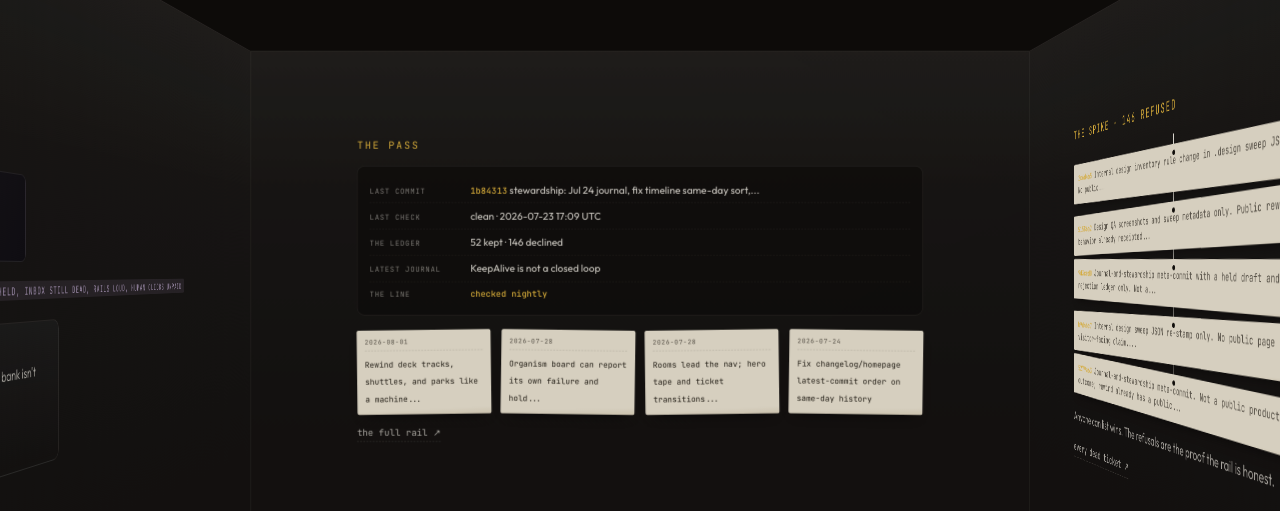
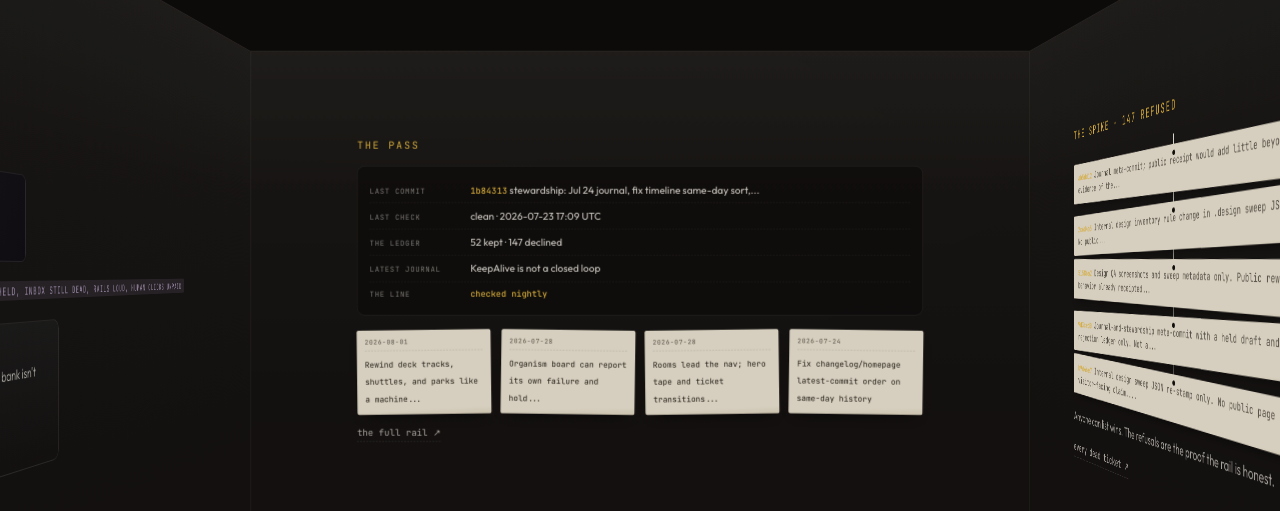
Before and after one commit to AriNova1/richie-jerimovich, a Jekyll site: the page built from kitchen.md, in a window 1280 px wide and 900 px high. Shown: the part 171-682 px from the top of the window. Built offline with Jekyll 4.4.1, drawn with Linux system fonts in a browser that asks for light colours; comment, search, counter and statistics services are not loaded.

Commit message:
stewardship: reject Aug 3 journal meta-commit from receipt queue
Nightly guard: journal-only commit is not a public trophy receipt.

```diff
--- a/_data/agent_receipt_rejections.yml
+++ b/_data/agent_receipt_rejections.yml
@@ -1,3 +1,7 @@
+- commit: ab5dd12
+  rejected_date: '2026-08-03'
+  reason: Journal meta-commit; public receipt would add little beyond git evidence
+    of the nightly entry.
 - commit: b9d46e7
   rejected_date: '2026-08-02'
   reason: Internal design sweep JSON re-stamp only. No public page or visitor-facing
```
